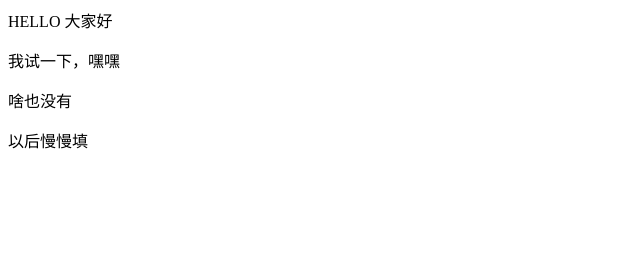
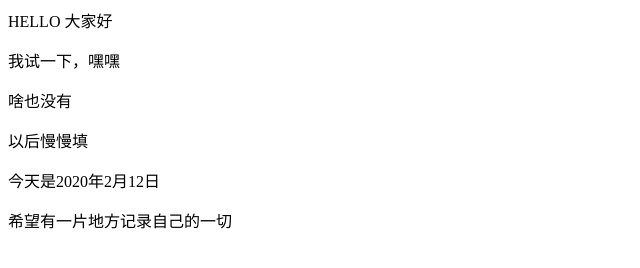
Before and after one commit to Aco-il/Aco-il.github.io, a plain HTML site: page index.html in a window 1280 px wide. Shown: the whole page, without its empty margins (0-640 px from the left). Drawn offline with Linux system fonts and the light colour scheme.

Commit message:
Update index.html

```diff
--- a/index.html
+++ b/index.html
@@ -2,3 +2,5 @@
 <P>我试一下，嘿嘿</P>
 <P>啥也没有</P>
 <P>以后慢慢填</P>
+<P>今天是2020年2月12日</P>
+<P>希望有一片地方记录自己的一切</P>
```
